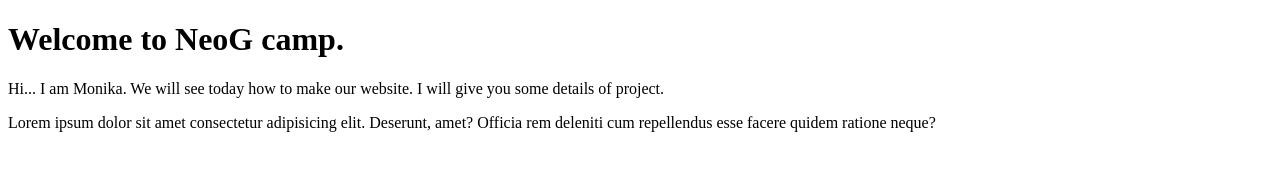
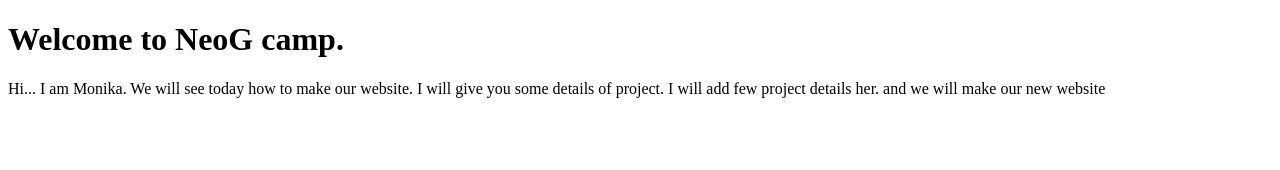
Before and after one commit to MonaDeshpande/tanayPratap_portfolio, a plain HTML site: page index.html in a window 1280 px wide. Drawn offline with Linux system fonts and the light colour scheme.

Commit message:
updated index.html

```diff
--- a/index.html
+++ b/index.html
@@ -10,9 +10,10 @@
     <h1>Welcome to NeoG camp.</h1>
     Hi... I am Monika. We will see today how to make our website.
     I will give you some details of project.
-    <p>
-        Lorem ipsum dolor sit amet consectetur adipisicing elit. Deserunt, amet? Officia rem deleniti cum repellendus esse facere quidem ratione neque?
-    </p>
+    I will add few project details her.
+    and we will make our new website
+
+
 
 </body>
 </html>
```
